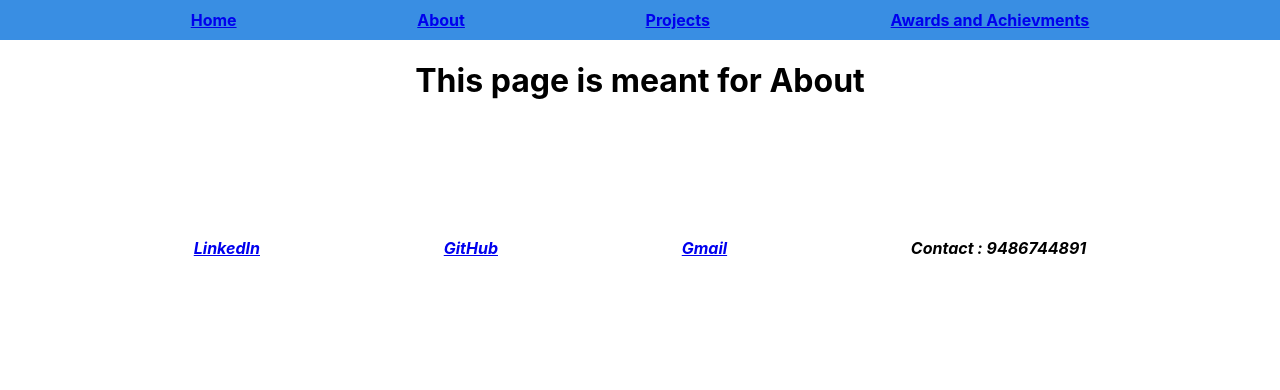
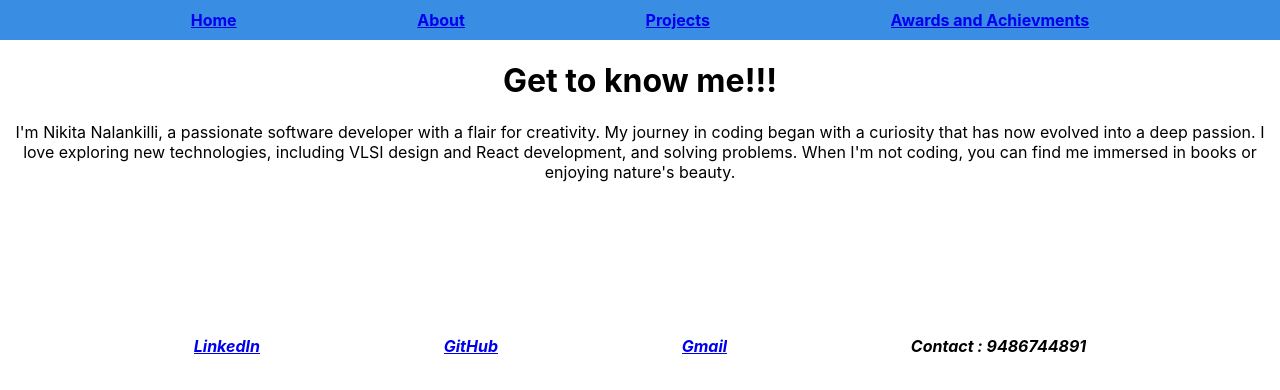
Before and after one commit to nikitanalankili/REACT_APP, a React (Create React App) app: page /About in a window 1280 px wide. Shown: the top 390 px of the page. Built offline with nearby package versions, Linux system fonts and the light colour scheme.

Commit message:
NIKITA PORTFOLIO

```diff
--- a/src/App.js
+++ b/src/App.js
@@ -8,7 +8,7 @@ import Home from "../src/components/functionalcomponents/Home";
 import About from "../src/components/functionalcomponents/About";
 import Projects from "../src/components/functionalcomponents/Projects";
 import AwardsAchievments from "../src/components/functionalcomponents/AwardsAchievments";
-import Footer from './components/functionalcomponents/Footer';
+import Footer from '../src/components/functionalcomponents/Footer';
 
 function App() {
   return (
--- /dev/null
+++ b/src/components/css/AllCss.css
@@ -0,0 +1,3 @@
+#about{
+    justify-content: center;
+}
--- a/src/components/css/Footer.css
+++ b/src/components/css/Footer.css
@@ -1,8 +1,13 @@
+*{
+    overflow: hidden;
+}
+
 #footer{
     display: flex;
     background-color: rgb(255, 255, 255);
     margin-top: 9%;
     font-style: oblique;
+
 }
 #image{
     width: 50%;
--- a/src/components/functionalcomponents/About.jsx
+++ b/src/components/functionalcomponents/About.jsx
@@ -1,10 +1,17 @@
-
+import React from "react";
+import "../css/AllCss.css"
 const About = () => {
     return(
         <div>
             <h1>
-                This page is meant for About
+                Get to know me!!!
             </h1>
+            <p id="about">I'm Nikita Nalankilli, a passionate software developer with a flair for creativity. My journey in coding began with a curiosity
+            that has now evolved into a deep passion. I love exploring new technologies,
+             including VLSI design and React development, and solving problems. When I'm not coding,
+              you can find me immersed in books or enjoying nature's beauty.
+
+</p>
         </div>
     )
 }
--- a/src/components/functionalcomponents/AwardsAchievments.jsx
+++ b/src/components/functionalcomponents/AwardsAchievments.jsx
@@ -1,3 +1,5 @@
+import React from "react";
+
 const AwardsAchievments = () => {
     return(
         <div>
--- a/src/components/functionalcomponents/Projects.jsx
+++ b/src/components/functionalcomponents/Projects.jsx
@@ -1,3 +1,4 @@
+import React from "react";
 const Projects = () => {
     return(
         <div>
```
